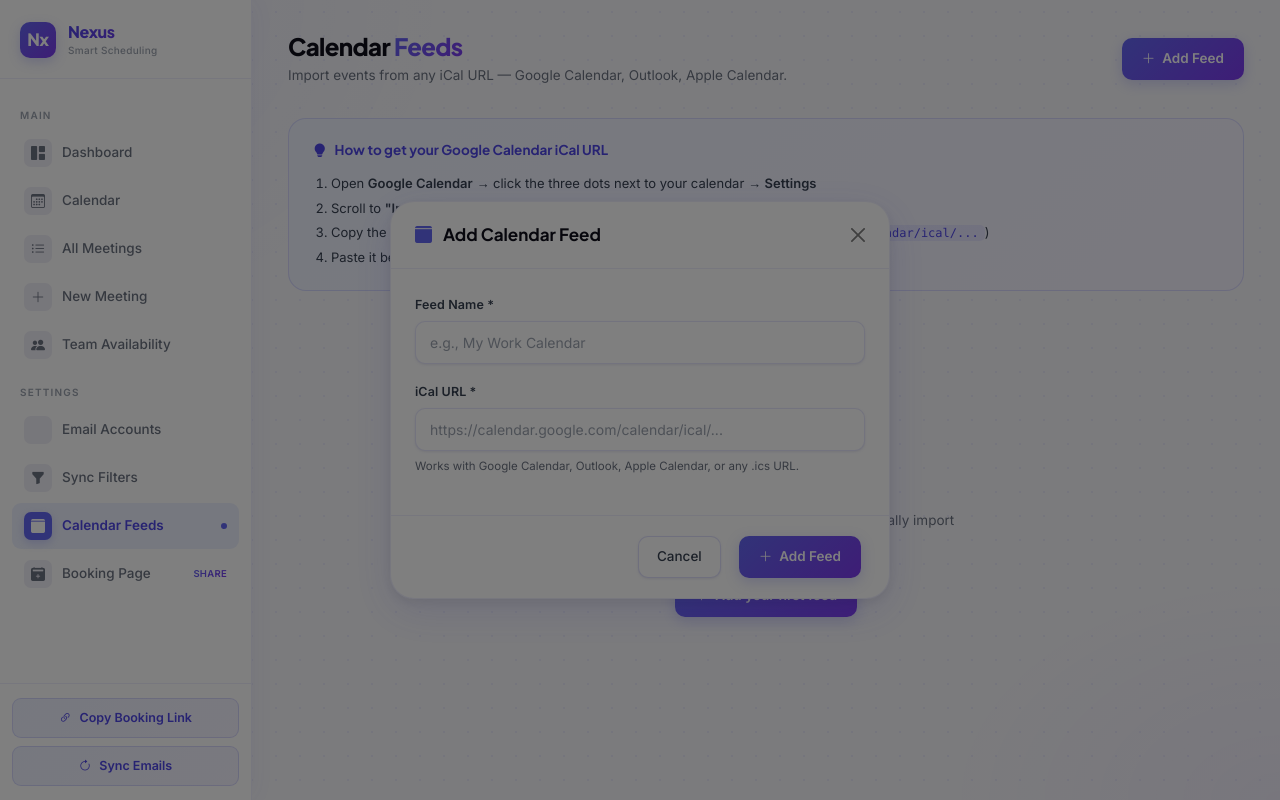
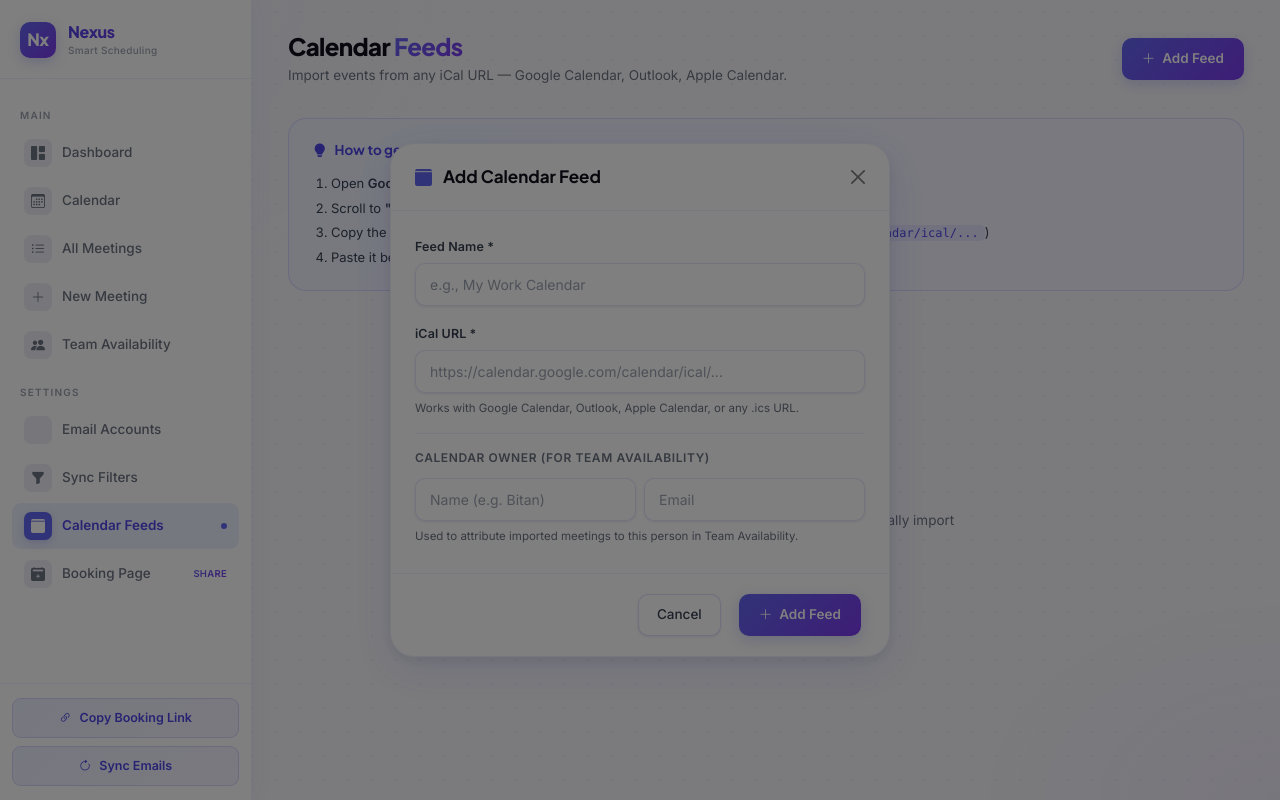
Before and after one commit to agrimachauhan06-eng/Meeting-Scheduler, a Flask app: page /settings/calendar-feeds in a window 1280 px wide, after a click on "Add Feed". Run offline with Flask 3, Linux system fonts and the light colour scheme; some libraries are stand-ins or nearby versions.

Commit message:
Fix Team Availability: show all meetings, add feed owner tracking per person
- Show meetings with no attendees under Unassigned row (immediate fix)
- Add owner_name/owner_email to CalendarFeed with auto-migration
- Use feed owner as attendee fallback during sync
- Calendar Feeds UI now shows owner badge + owner fields in add modal

Co-Authored-By: Claude Sonnet 4.6 <noreply@anthropic.com>

```diff
--- a/app/models.py
+++ b/app/models.py
@@ -140,6 +140,8 @@ class CalendarFeed(db.Model):
     id = db.Column(db.Integer, primary_key=True)
     name = db.Column(db.String(255), nullable=False)
     url = db.Column(db.Text, nullable=False)
+    owner_name = db.Column(db.String(255), default="")   # person whose calendar this is
+    owner_email = db.Column(db.String(255), default="")  # their email
     is_active = db.Column(db.Boolean, default=True)
     last_synced = db.Column(db.DateTime, nullable=True)
     sync_status = db.Column(db.String(20), default="idle")   # idle, ok, error
--- a/app/routes.py
+++ b/app/routes.py
@@ -59,31 +59,48 @@ def team_availability():
         Meeting.status != "cancelled",
     ).all()
 
+    def _meeting_block(meeting):
+        start_mins    = (meeting.start_time.hour - WORK_START) * 60 + meeting.start_time.minute
+        duration_mins = max(15, int((meeting.end_time - meeting.start_time).total_seconds() / 60))
+        top_pct    = max(0, round(start_mins / TOTAL_MINS * 100, 2))
+        height_pct = min(round(duration_mins / TOTAL_MINS * 100, 2), 100 - top_pct)
+        return {
+            "id":         meeting.id,
+            "title":      meeting.title,
+            "start":      meeting.start_time.strftime("%I:%M %p"),
+            "end":        meeting.end_time.strftime("%I:%M %p"),
+            "top_pct":    top_pct,
+            "height_pct": max(height_pct, 4),
+        }
+
     # Build per-person data keyed by email
     people = {}
+    unassigned_days = {d.isoformat(): [] for d in week_days}
+
     for meeting in meetings:
-        for att in meeting.attendees:
-            email = att.email.lower().strip()
-            if email not in people:
-                people[email] = {
-                    "name":  att.name or email.split("@")[0].title(),
-                    "email": email,
-                    "days":  {d.isoformat(): [] for d in week_days},
-                }
-            day_key = meeting.start_time.date().isoformat()
-            if day_key in people[email]["days"]:
-                start_mins    = (meeting.start_time.hour - WORK_START) * 60 + meeting.start_time.minute
-                duration_mins = max(15, int((meeting.end_time - meeting.start_time).total_seconds() / 60))
-                top_pct    = max(0, round(start_mins / TOTAL_MINS * 100, 2))
-                height_pct = min(round(duration_mins / TOTAL_MINS * 100, 2), 100 - top_pct)
-                people[email]["days"][day_key].append({
-                    "id":         meeting.id,
-                    "title":      meeting.title,
-                    "start":      meeting.start_time.strftime("%I:%M %p"),
-                    "end":        meeting.end_time.strftime("%I:%M %p"),
-                    "top_pct":    top_pct,
-                    "height_pct": max(height_pct, 4),  # min visible height
-                })
+        day_key = meeting.start_time.date().isoformat()
+        if meeting.attendees:
+            for att in meeting.attendees:
+                email = att.email.lower().strip()
+                if email not in people:
+                    people[email] = {
+                        "name":  att.name or email.split("@")[0].title(),
+                        "email": email,
+                        "days":  {d.isoformat(): [] for d in week_days},
+                    }
+                if day_key in people[email]["days"]:
+                    people[email]["days"][day_key].append(_meeting_block(meeting))
+        else:
+            if day_key in unassigned_days:
+                unassigned_days[day_key].append(_meeting_block(meeting))
+
+    # Add "Unassigned" row if there are any no-attendee meetings this week
+    if any(unassigned_days[d.isoformat()] for d in week_days):
+        people["__unassigned__"] = {
+            "name":  "Unassigned",
+            "email": "__unassigned__",
+            "days":  unassigned_days,
+        }
 
     # Find best free slots (everyone free for ≥30 min)
     all_emails = list(people.keys())
@@ -688,10 +705,9 @@ def _sync_feed(feed):
                 ical_attendees.append({"name": att_cn, "email": att_email})
                 seen_emails.add(att_email)
 
-        # Fall back to feed name so meeting shows up under the feed owner
-        if not ical_attendees:
-            feed_email = f"{feed.name.lower().replace(' ', '.')}@feed"
-            ical_attendees = [{"name": feed.name, "email": feed_email}]
+        # Fall back to feed owner (if set) so meeting shows under the right person
+        if not ical_attendees and feed.owner_email:
+            ical_attendees = [{"name": feed.owner_name or feed.name, "email": feed.owner_email}]
 
         # Deduplicate by calendar_uid — backfill attendees if missing on existing meeting
         if uid:
@@ -746,7 +762,9 @@ def add_calendar_feed():
         flash("URL must start with http:// or https://", "error")
         return redirect(url_for("main.calendar_feeds"))
 
-    feed = CalendarFeed(name=name, url=url)
+    owner_name  = request.form.get("owner_name", "").strip()
+    owner_email = request.form.get("owner_email", "").strip()
+    feed = CalendarFeed(name=name, url=url, owner_name=owner_name, owner_email=owner_email)
     db.session.add(feed)
     db.session.commit()
     flash(f"Calendar feed '{name}' added. Click Sync to import events.", "success")
--- a/templates/calendar_feeds.html
+++ b/templates/calendar_feeds.html
@@ -128,6 +128,12 @@
             <div style="min-width:0;">
                 <div style="display:flex; align-items:center; gap:8px; margin-bottom:3px; flex-wrap:wrap;">
                     <span class="feed-name">{{ feed.name }}</span>
+                    {% if feed.owner_name %}
+                    <span style="font-size:10.5px; font-weight:600; background:var(--primary-soft); color:var(--primary-dark);
+                        border:1px solid var(--border-2); border-radius:20px; padding:1px 8px;">
+                        <i class="bi bi-person-fill"></i> {{ feed.owner_name }}
+                    </span>
+                    {% endif %}
                     {% if not feed.is_active %}
                     <span style="font-size:10px; font-weight:700; background:#F9FAFB; color:var(--text-muted);
                         border:1px solid #E5E7EB; border-radius:20px; padding:1px 8px;">PAUSED</span>
@@ -230,6 +236,22 @@
                             Works with Google Calendar, Outlook, Apple Calendar, or any .ics URL.
                         </div>
                     </div>
+                    <div style="border-top:1px solid var(--border); padding-top:14px; margin-top:4px; margin-bottom:4px;">
+                        <div style="font-size:12px; font-weight:700; color:var(--text-muted); margin-bottom:10px; text-transform:uppercase; letter-spacing:0.6px;">
+                            Calendar Owner (for Team Availability)
+                        </div>
+                        <div class="row g-2">
+                            <div class="col-6">
+                                <input type="text" name="owner_name" class="form-control" placeholder="Name (e.g. Bitan)">
+                            </div>
+                            <div class="col-6">
+                                <input type="email" name="owner_email" class="form-control" placeholder="Email">
+                            </div>
+                        </div>
+                        <div style="font-size:11.5px; color:var(--text-muted); margin-top:6px;">
+                            Used to attribute imported meetings to this person in Team Availability.
+                        </div>
+                    </div>
                 </div>
                 <div class="modal-footer">
                     <button type="button" class="btn-outline-nexus" data-bs-dismiss="modal">Cancel</button>
```
Also changed, not shown: app/__init__.py (+13 -0 lines).
